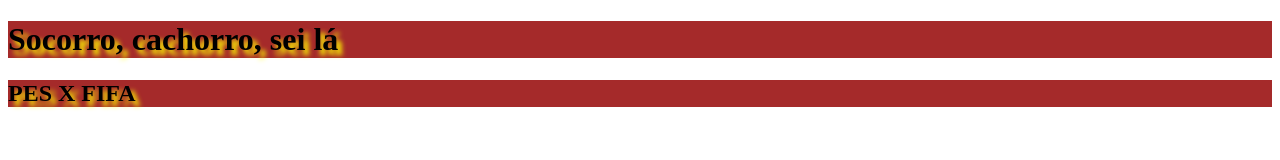
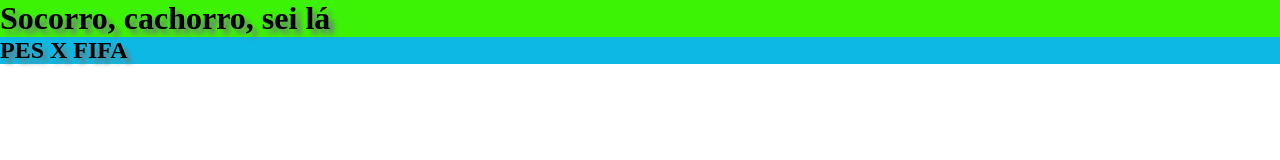
Before and after one commit to matheusvins/DEV_WEBIOS_2025_01, a plain HTML site: page CSS/CSS03-Seletores/CSSS03.html in a window 1280 px wide. Drawn offline with Linux system fonts and the light colour scheme.

Commit message:
DEV_WEBIOS_2025_01

```diff
--- a/CSS/CSS03-Seletores/style.css
+++ b/CSS/CSS03-Seletores/style.css
@@ -1,18 +1,30 @@
+*{
+    margin: 0;
+}
+
 /* para sinalizar que eu vou chamar um id o nome deve vir acompanhado no inicio pelo simbolo do jogo da velha */
 #div1{
-    background-color: rgb(155, 87, 75);
+
+    background-color: rgb(60, 243, 5);
 }
 
 #div2{
-    background-color: rgb(214, 129, 120);
+    background-color: rgb(131, 102, 99);
 }
 
-h1, h2{
-    background-color: brown;
+div section{
+    background-color: rgb(13, 185, 228);
 }
 
 /* para sinalizar que eu vou chamar uma class o nome deve vir acompanhado no inicio pelo ponto final */
 /* aplicar o mesmo estilo CSS para varias tags diferentes */
+
+/* Aqui é colocado a estilização chamando a class */
 .estiloTitulo{
-    text-shadow: 5px 5px 5px yellow
+    text-shadow: 5px 5px 5px rgb(107, 123, 126)
 }
+
+/* Aqui é colocado a estilização chamanado a tag */
+/* h1, h2{
+    background-color: rgb(119, 41, 41);
+} */
```
Also changed, not shown: CSS/CSS03-Seletores/CSSS03.html (+3 -0 lines).
